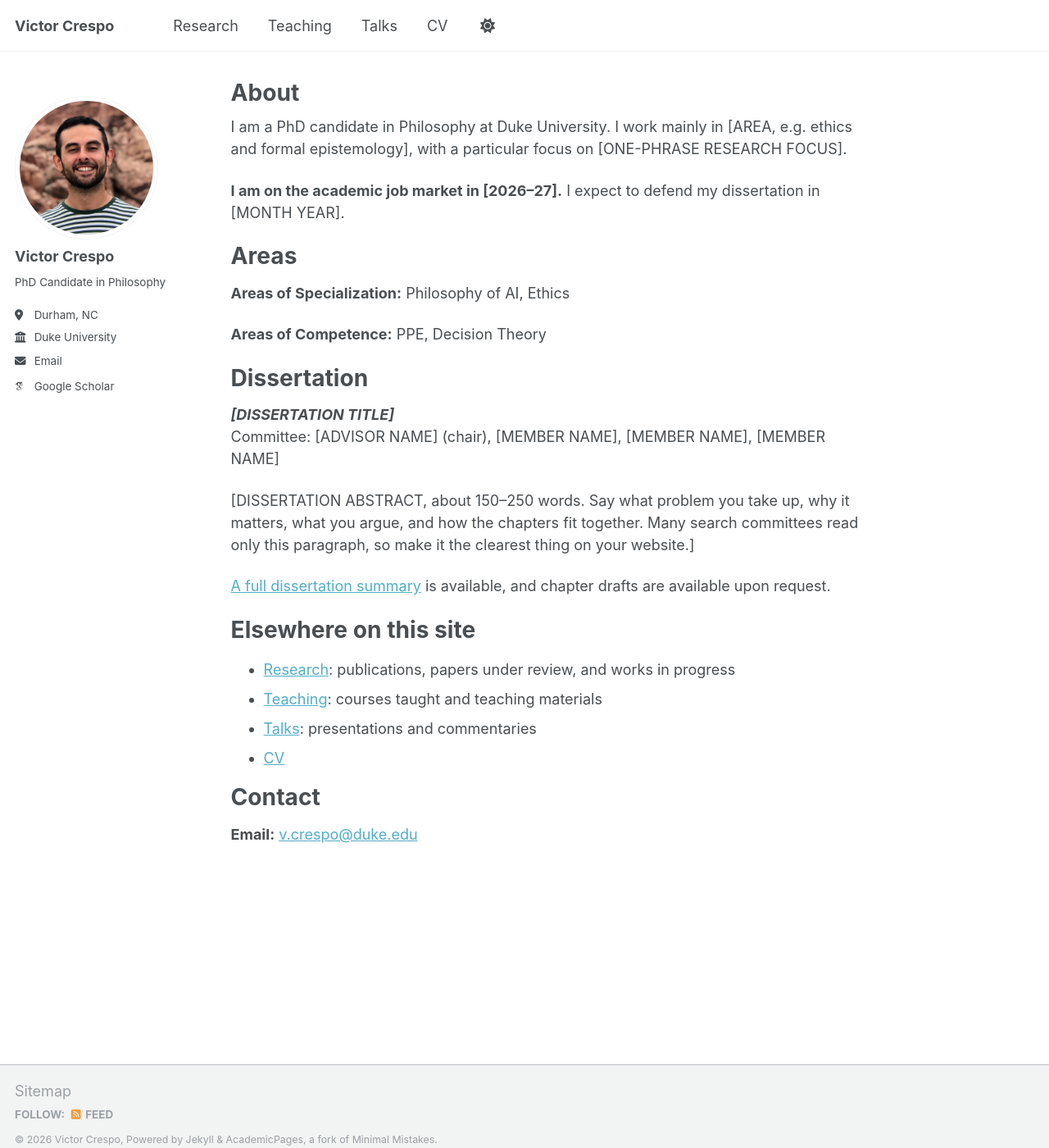
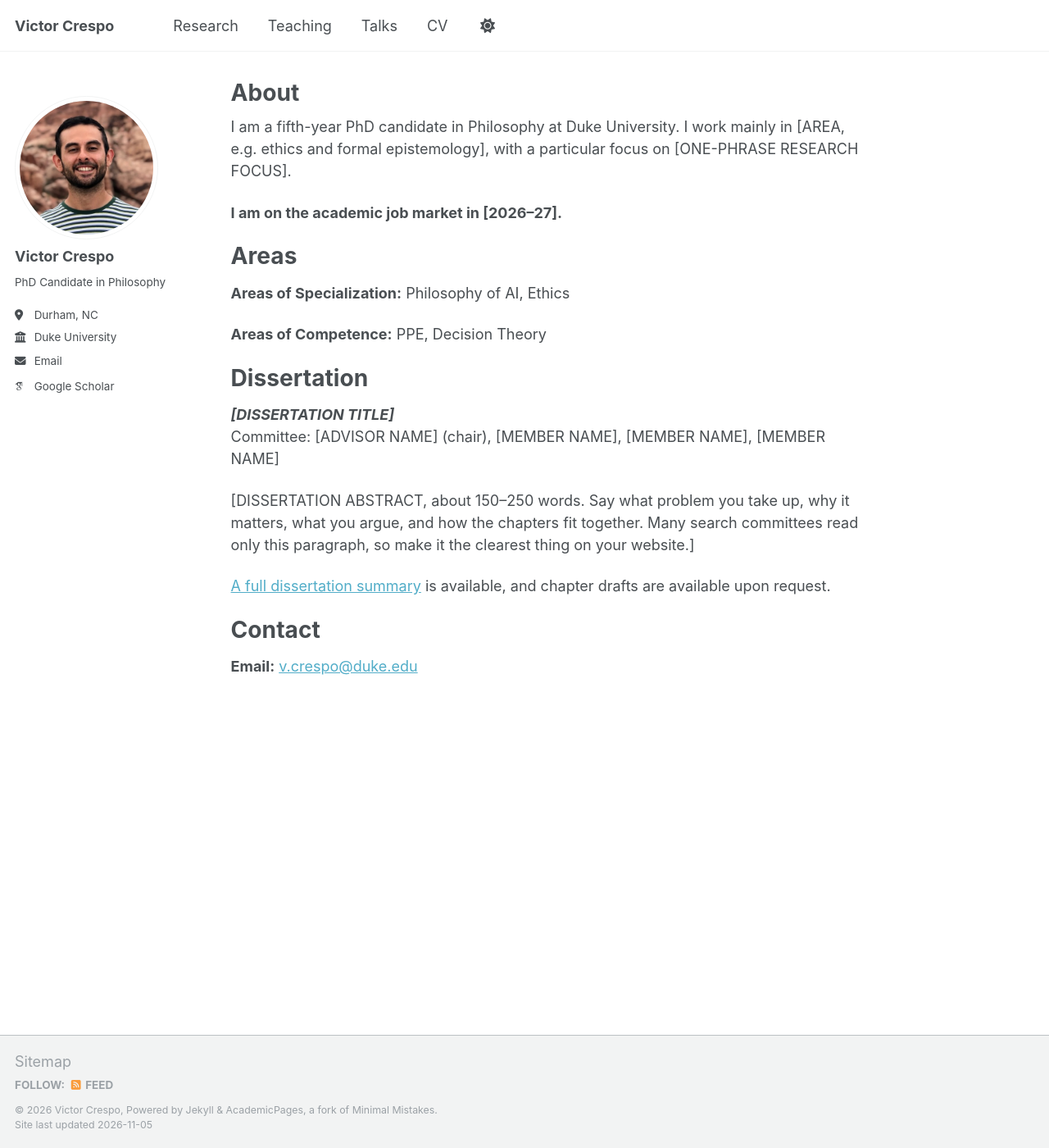
Before and after one commit to v-crespo/philosophy, a Jekyll site: the page built from _pages/about.md, in a window 1280 px wide and 1400 px high. Shown: the whole window at 82% size. Built offline with Jekyll 4.4.1, drawn with Linux system fonts in a browser that asks for light colours; some web fonts are replaced; a script that is not in the unit is left out.

Commit message:
Edit home page intro; remove site links section
Co-Authored-By: Claude Opus 5.5 <noreply@anthropic.com>

```diff
--- a/_pages/about.md
+++ b/_pages/about.md
@@ -13,9 +13,9 @@ redirect_from:
   Lines like this one (between the arrows) are notes to you and never appear on the site.
 -->
 
-I am a PhD candidate in Philosophy at Duke University. I work mainly in [AREA, e.g. ethics and formal epistemology], with a particular focus on [ONE-PHRASE RESEARCH FOCUS].
+I am a fifth-year PhD candidate in Philosophy at Duke University. I work mainly in [AREA, e.g. ethics and formal epistemology], with a particular focus on [ONE-PHRASE RESEARCH FOCUS].
 
-**I am on the academic job market in [2026–27].** I expect to defend my dissertation in [MONTH YEAR].
+**I am on the academic job market in [2026–27].**
 
 Areas
 ======
@@ -38,13 +38,6 @@ Committee: [ADVISOR NAME] (chair), [MEMBER NAME], [MEMBER NAME], [MEMBER NAME]
 
 [A full dissertation summary]({{ site.baseurl }}/files/dissertation-summary.pdf) is available, and chapter drafts are available upon request.
 
-Elsewhere on this site
-======
-* [Research]({{ site.baseurl }}/publications/): publications, papers under review, and works in progress
-* [Teaching]({{ site.baseurl }}/teaching/): courses taught and teaching materials
-* [Talks]({{ site.baseurl }}/talks/): presentations and commentaries
-* [CV]({{ site.baseurl }}/cv/)
-
 Contact
 ======
 **Email:** [v.crespo@duke.edu](mailto:v.crespo@duke.edu)
```
